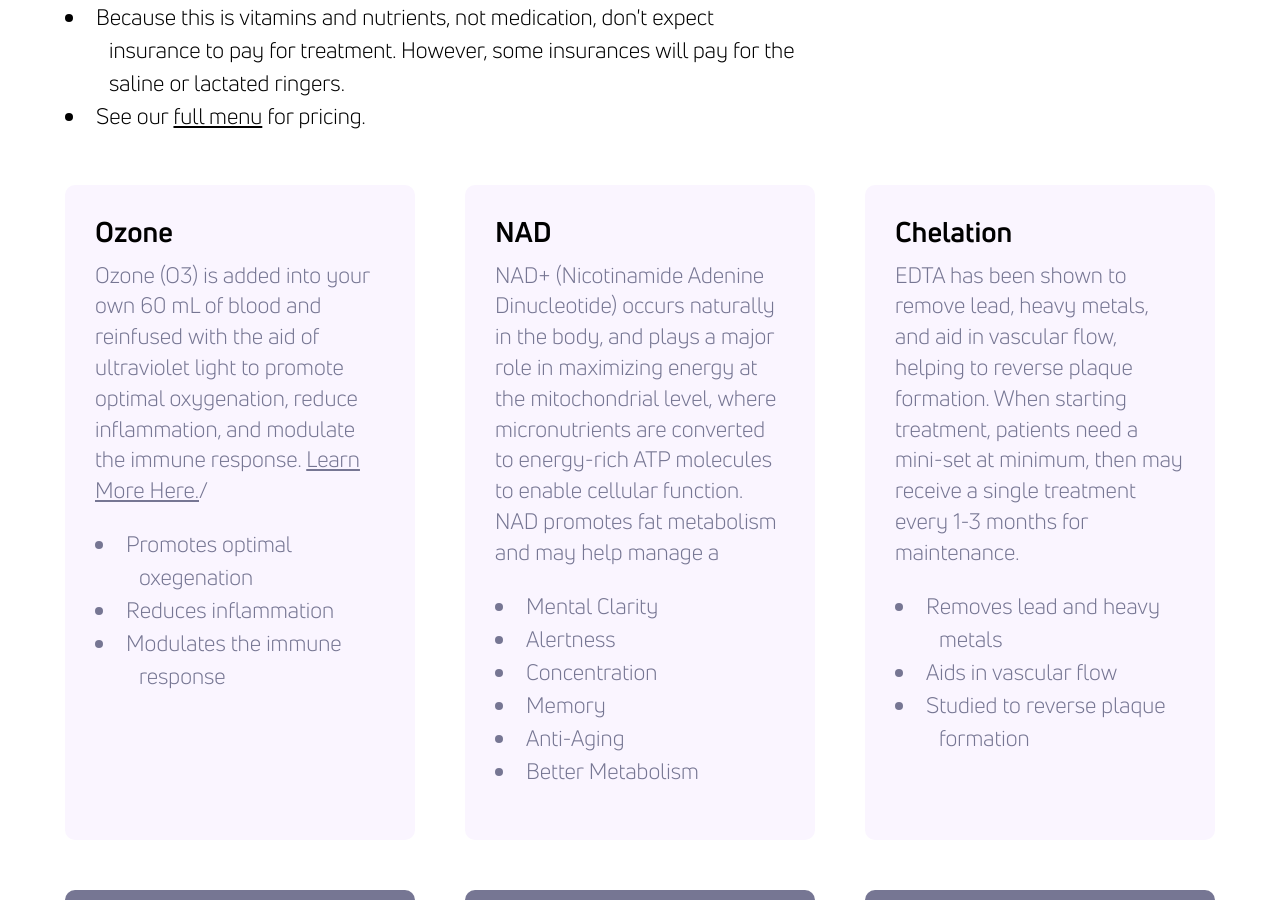
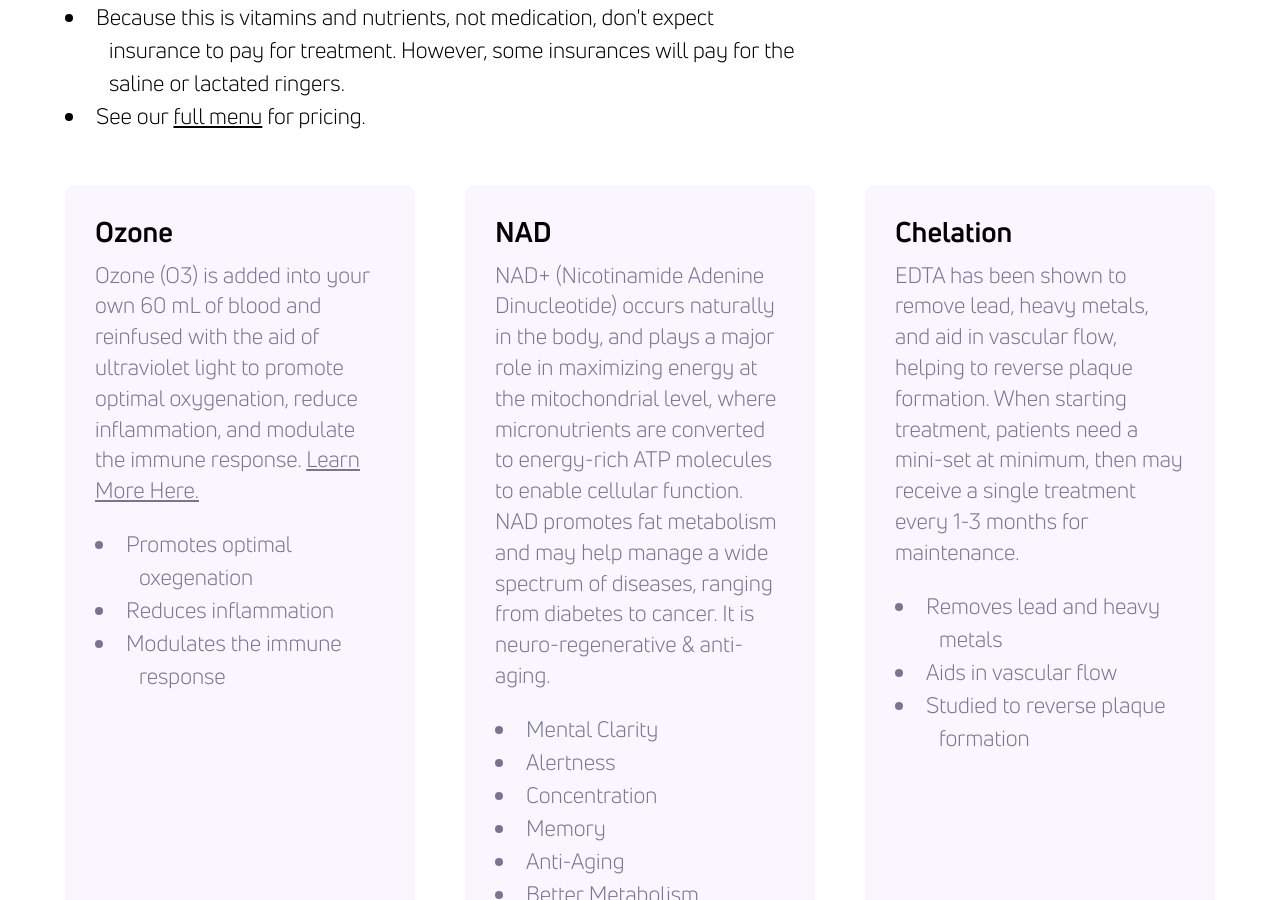
Before and after one commit to theneverwoods/gerstenberg.clinic, a Jekyll site: the page built from services/iv.html, in a window 1280 px wide and 900 px high, scrolled down 2126 px. Built offline with Jekyll 4.4.1, drawn with Linux system fonts in a browser that asks for light colours.

Commit message:
Update iv.html

```diff
--- a/services/iv.html
+++ b/services/iv.html
@@ -57,7 +57,7 @@ keywords: "IV Solutions, IV infusion, ozone UBI, chelation, NAD, Gerstenberg, Ge
 
 	<div class="third card light">
 		<h3>Ozone</h3>
-        <p>Ozone (O3) is added into your own 60 mL of blood and reinfused with the aid of ultraviolet light to promote optimal oxygenation, reduce inflammation, and modulate the immune response. <a href=/pdf/ivmenu.pdf target="_blank">Learn More Here.</a>/</p>
+        <p>Ozone (O3) is added into your own 60 mL of blood and reinfused with the aid of ultraviolet light to promote optimal oxygenation, reduce inflammation, and modulate the immune response. <a href=/pdf/ivmenu.pdf target="_blank">Learn More Here.</a></p>
 		<ul>
             <li>Promotes optimal oxegenation</li>
             <li>Reduces inflammation</li>
@@ -67,7 +67,7 @@ keywords: "IV Solutions, IV infusion, ozone UBI, chelation, NAD, Gerstenberg, Ge
 
     <div class="third card light">
 		<h3>NAD</h3>
-        <p>NAD+ (Nicotinamide Adenine Dinucleotide) occurs naturally in the body, and plays a major role in maximizing energy at the mitochondrial level, where micronutrients are converted to energy-rich ATP molecules to enable cellular function. NAD promotes fat metabolism and may help manage a </p>
+        <p>NAD+ (Nicotinamide Adenine Dinucleotide) occurs naturally in the body, and plays a major role in maximizing energy at the mitochondrial level, where micronutrients are converted to energy-rich ATP molecules to enable cellular function. NAD promotes fat metabolism and may help manage a wide spectrum of diseases, ranging from diabetes to cancer. It is neuro-regenerative & anti-aging.</p>
 		<ul>
             <li>Mental Clarity</li>
             <li>Alertness</li>
```
